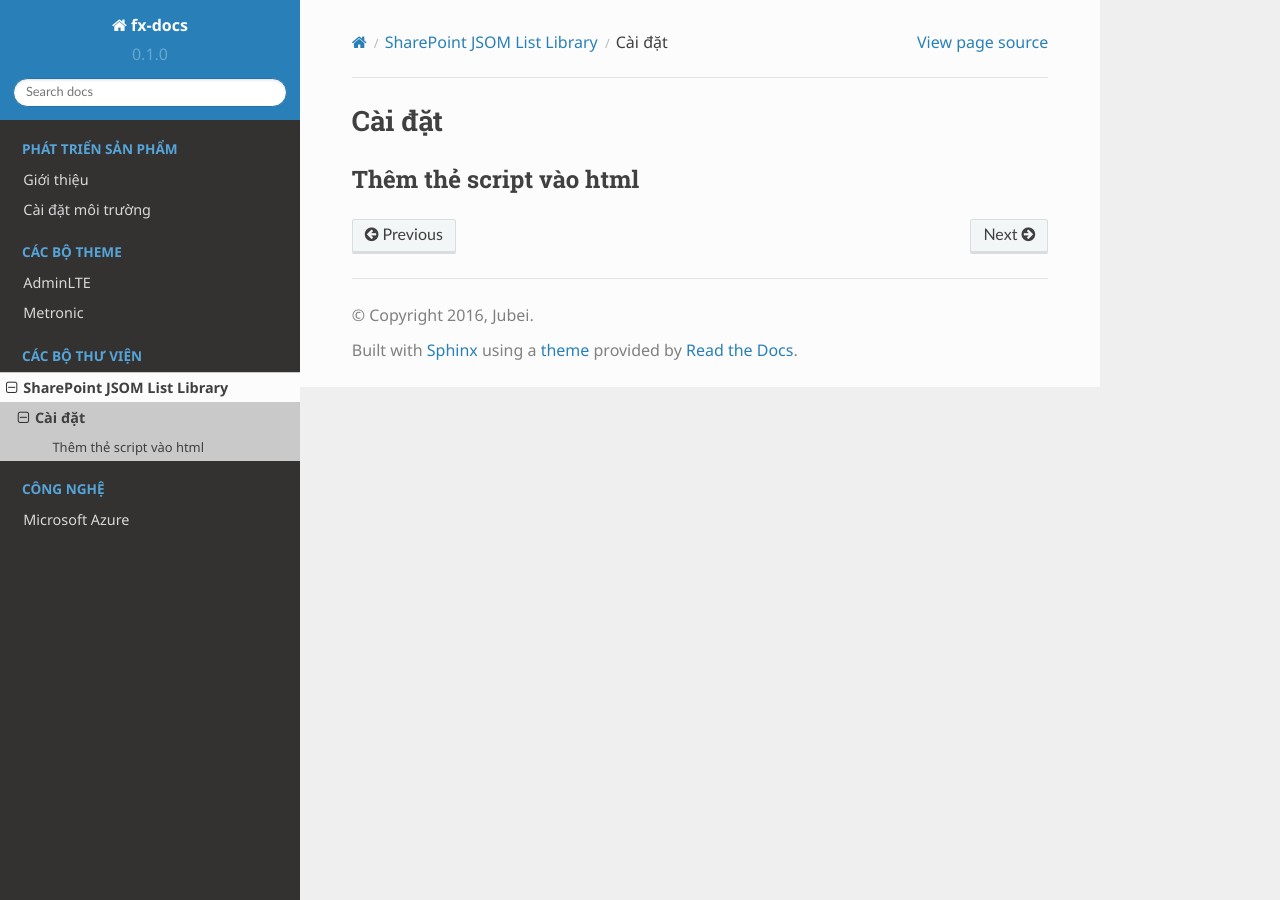
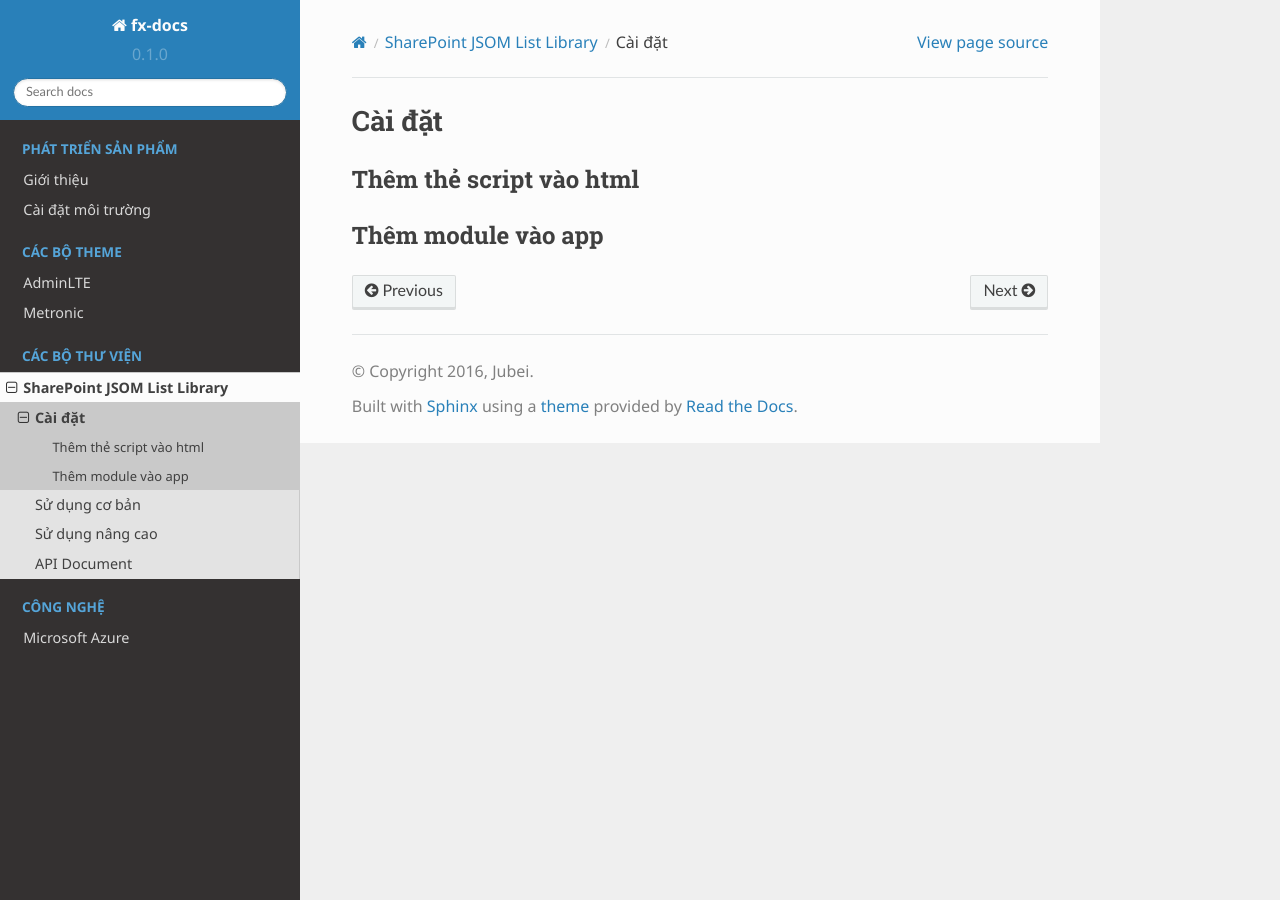
Before and after one commit to fanxipan/fx-docs, a Sphinx documentation site: the page built from docs/modules/code-libraries/sp-jsom-list/setup/index.rst, in a window 1280 px wide. Built offline with Sphinx 7.4.7 and the Read the Docs theme 2.0.0, drawn with Linux system fonts in a browser that asks for light colours; pages that are not in the unit, such as notebooks, are missing from menus.

Commit message:
no message

```diff
--- /dev/null
+++ b/docs/modules/code-libraries/sp-jsom-list/advance-usage/index.rst
@@ -0,0 +1,6 @@
+.. include:: /refs/refs.rst
+
+.. _jsom-advance-usage:
+
+Sử dụng nâng cao
+****************
--- /dev/null
+++ b/docs/modules/code-libraries/sp-jsom-list/basic-usage/index.rst
@@ -0,0 +1,6 @@
+.. include:: /refs/refs.rst
+
+.. _jsom-basic-usage:
+
+Sử dụng cơ bản
+**************
--- a/docs/modules/code-libraries/sp-jsom-list/setup/index.rst
+++ b/docs/modules/code-libraries/sp-jsom-list/setup/index.rst
@@ -7,3 +7,6 @@ Cài đặt
 
 Thêm thẻ script vào html
 ========================
+
+Thêm module vào app
+===================
```
Also changed, not shown: docs/modules/code-libraries/sp-jsom-list/api-document/index.rst (added, +8 -0 lines).
